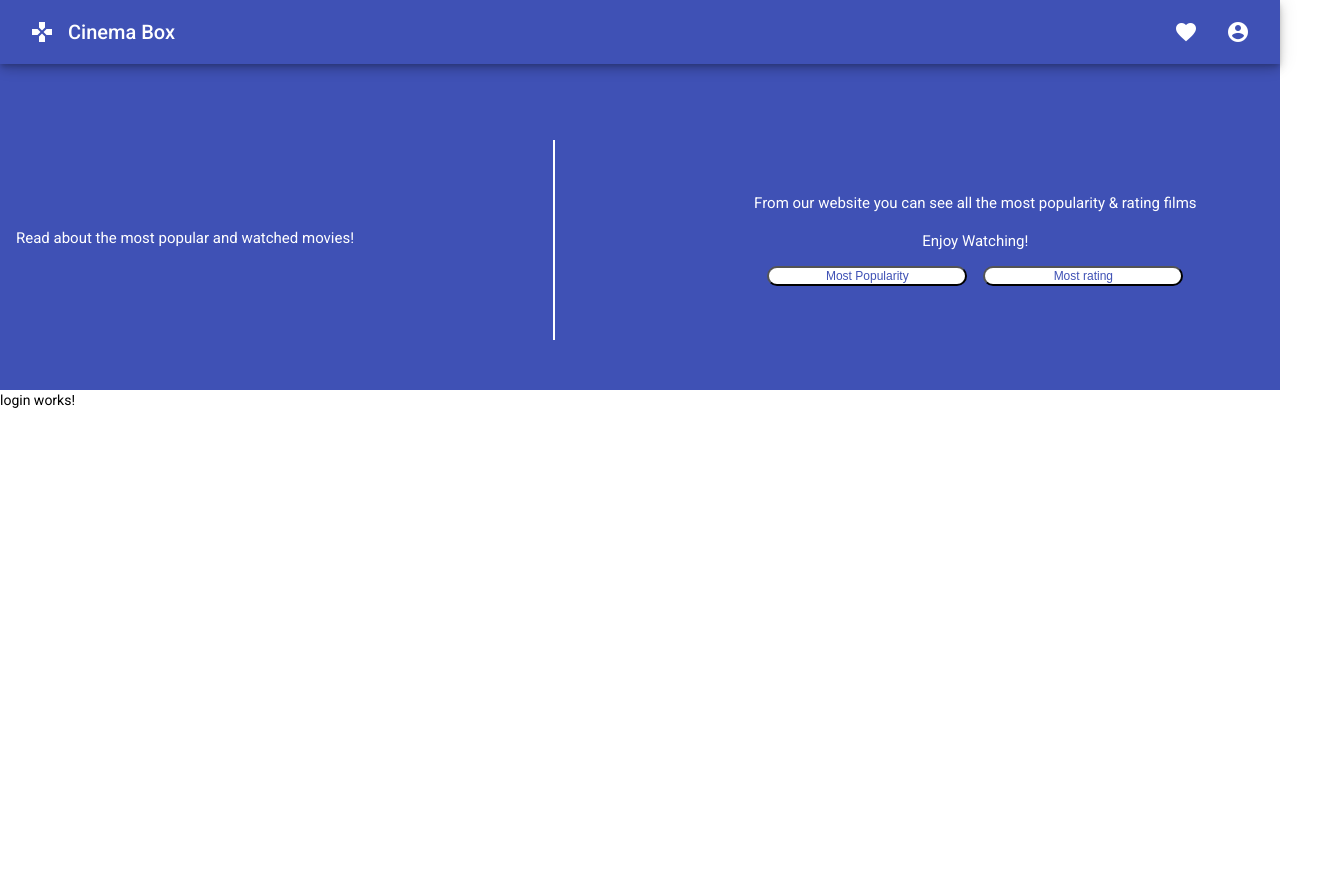
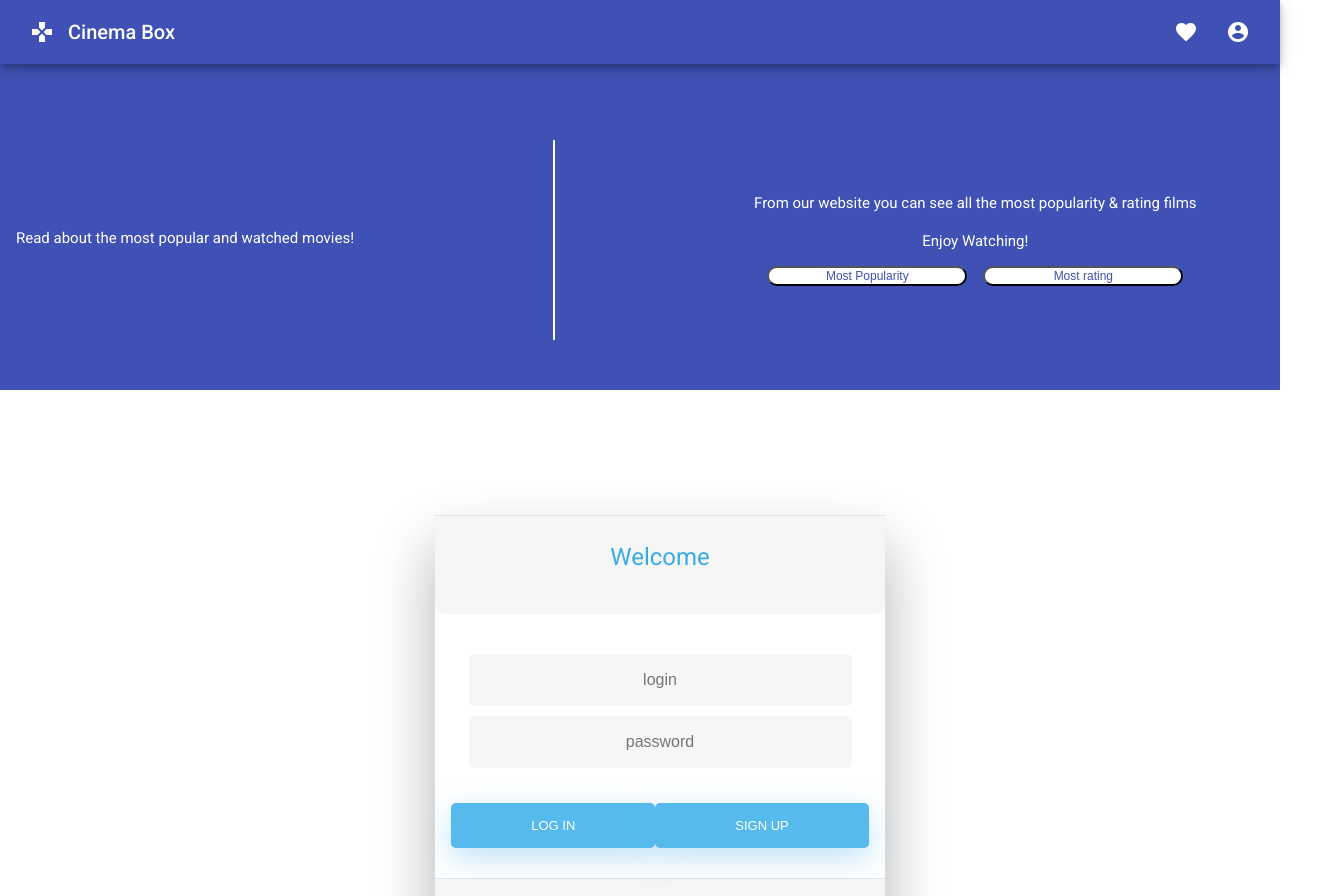
Before and after one commit to MaNarOdEh/Spring-postgres-db, an Angular app in the folder Angular -Front-End/movie-website/: page /login in a window 1280 px wide. Shown: the top 896 px of the page, 1320 px wide, since content can reach past the window. Built offline with nearby package versions, Linux system fonts and the light colour scheme.

Commit message:
desgin login & signup page

```diff
--- a/Angular -Front-End/movie-website/src/app/app.component.css
+++ b/Angular -Front-End/movie-website/src/app/app.component.css
@@ -2,7 +2,7 @@ html, body{
     height:100%;
  }
 .container{
-     height:100%;
+     height:auto;
      width:100%;
      display:flex;
      justify-content: flex-start;
--- a/Angular -Front-End/movie-website/src/app/app.module.ts
+++ b/Angular -Front-End/movie-website/src/app/app.module.ts
@@ -6,7 +6,6 @@ import { AppComponent } from './app.component';
 import { HeaderComponent } from './header/header.component';
 import { FooterComponent } from './footer/footer.component';
 import { LoginComponent } from './login/login.component';
-import { SignupComponent } from './signup/signup.component';
 import { MovieListComponent } from './movie-list/movie-list.component';
 import { BrowserAnimationsModule } from '@angular/platform-browser/animations';
 import { MatIconModule } from "@angular/material/icon";
@@ -18,7 +17,6 @@ import {MatToolbarModule} from '@angular/material/toolbar';
     HeaderComponent,
     FooterComponent,
     LoginComponent,
-    SignupComponent,
     MovieListComponent],
   imports: [
     BrowserModule,
--- a/Angular -Front-End/movie-website/src/app/login/login.component.css
+++ b/Angular -Front-End/movie-website/src/app/login/login.component.css
@@ -0,0 +1,105 @@
+a {
+    color: #92badd;
+    display:inline-block;
+    text-decoration: none;
+    font-weight: 400;
+
+}
+.wrapper {
+    display: flex;
+    align-items: center;
+    flex-direction: column;
+    justify-content: center;
+    width: 100%;
+    min-height: 100%;
+    padding: 20px;
+    margin-top:30px;
+    margin-bottom:80px;
+  }
+
+#formContent {
+    -webkit-border-radius: 10px 10px 10px 10px;
+    border-radius: 10px 10px 10px 10px;
+    background: #fff;
+    padding: 30px;
+    width: 90%;
+    max-width: 450px;
+    position: relative;
+    padding: 0px;
+    -webkit-box-shadow: 0 30px 60px 0 rgba(0,0,0,0.3);
+    box-shadow: 0 30px 60px 0 rgba(0,0,0,0.3);
+    text-align: center;
+  }
+  #formFooter,#formheader {
+    background-color: #f6f6f6;
+    border-top: 1px solid #dce8f1;
+    padding: 25px;
+    text-align: center;
+    -webkit-border-radius: 0 0 10px 10px;
+    border-radius: 0 0 10px 10px;
+  }
+  #formheader{
+      margin-bottom: 35px;
+      color:#3f51b5;
+      color:#39ace7;
+  }
+    /* FORM TYPOGRAPHY*/
+
+input[type=button], input[type=submit], input[type=reset]  {
+    background-color: #56baed;
+    border: none;
+    color: white;
+    padding: 15px 80px;
+    text-align: center;
+    text-decoration: none;
+    display: inline-block;
+    text-transform: uppercase;
+    font-size: 13px;
+    -webkit-box-shadow: 0 10px 30px 0 rgba(95,186,233,0.4);
+    box-shadow: 0 10px 30px 0 rgba(95,186,233,0.4);
+    -webkit-border-radius: 5px 5px 5px 5px;
+    border-radius: 5px 5px 5px 5px;
+    margin-bottom:30px;
+    margin-top:30px;
+
+    -webkit-transition: all 0.3s ease-in-out;
+    -moz-transition: all 0.3s ease-in-out;
+    -ms-transition: all 0.3s ease-in-out;
+    -o-transition: all 0.3s ease-in-out;
+    transition: all 0.3s ease-in-out;
+  }
+
+  input[type=button]:hover, input[type=submit]:hover, input[type=reset]:hover  {
+    background-color: #39ace7;
+  }
+
+
+input[type=text] ,input[type=password]{
+    background-color: #f6f6f6;
+    border: none;
+    color: #0d0d0d;
+    padding: 15px 32px;
+    text-align: center;
+    text-decoration: none;
+    display: inline-block;
+    font-size: 16px;
+    margin: 5px;
+    width: 70%;
+    border: 2px solid #f6f6f6;
+    -webkit-transition: all 0.5s ease-in-out;
+    -moz-transition: all 0.5s ease-in-out;
+    -ms-transition: all 0.5s ease-in-out;
+    -o-transition: all 0.5s ease-in-out;
+    transition: all 0.5s ease-in-out;
+    -webkit-border-radius: 5px 5px 5px 5px;
+    border-radius: 5px 5px 5px 5px;
+  }
+
+  input[type=text]:focus ,input[type=passsword]:focus{
+    background-color: #fff;
+    border-bottom: 2px solid #5fbae9;
+  }
+
+  input[type=text]:placeholder {
+    color: #cccccc;
+  }
--- a/Angular -Front-End/movie-website/src/app/login/login.component.html
+++ b/Angular -Front-End/movie-website/src/app/login/login.component.html
@@ -1 +1,24 @@
-<p>login works!</p>
+
+<div class="wrapper fadeInDown">
+    <div id="formContent">
+      <!-- Tabs Titles -->
+
+    <div id="formheader">
+        <h1>Welcome</h1>
+    </div>
+
+      <!-- Login Form -->
+      <form>
+        <input type="text" id="login" class="fadeIn second" name="login" placeholder="login">
+        <input type="password" id="password" class="fadeIn third" name="login" placeholder="password">
+        <input type="submit"  value="Log In" (click) = "login()">
+        <input type="submit" value="Sign up" (click) = "signup()">
+      </form>
+
+      <!-- Remind Passowrd -->
+      <div id="formFooter">
+        <a class="underlineHover" href="#">Forgot Password?</a>
+      </div>
+
+    </div>
+  </div>
--- a/Angular -Front-End/movie-website/src/app/login/login.component.ts
+++ b/Angular -Front-End/movie-website/src/app/login/login.component.ts
@@ -1,3 +1,4 @@
+import { Router } from '@angular/router';
 import { Component, OnInit } from '@angular/core';
 
 @Component({
@@ -7,9 +8,23 @@ import { Component, OnInit } from '@angular/core';
 })
 export class LoginComponent implements OnInit {
 
-  constructor() { }
+  username: string;
+  password: string;
+
+  constructor(private router: Router) { }
 
   ngOnInit(): void {
   }
+  login() : void {
+    if(this.username == 'admin' && this.password == 'admin'){
+     //this.router.navigate(["user"]);
+     alert("correct");
+    }else {
+      alert("Invalid credentials");
+    }
+  }
+  signup():void{
+
+  }
 
 }
--- a/Angular -Front-End/movie-website/src/app/signup/signup.component.html
+++ /dev/null
@@ -1 +0,0 @@
-<p>signup works!</p>
--- a/Angular -Front-End/movie-website/src/app/signup/signup.component.ts
+++ /dev/null
@@ -1,15 +0,0 @@
-import { Component, OnInit } from '@angular/core';
-
-@Component({
-  selector: 'app-signup',
-  templateUrl: './signup.component.html',
-  styleUrls: ['./signup.component.css']
-})
-export class SignupComponent implements OnInit {
-
-  constructor() { }
-
-  ngOnInit(): void {
-  }
-
-}
```
Also changed, not shown: Angular -Front-End/movie-website/src/app/signup/signup.component.css (deleted), 1 other file (tests, documents, lock files or other folders).
